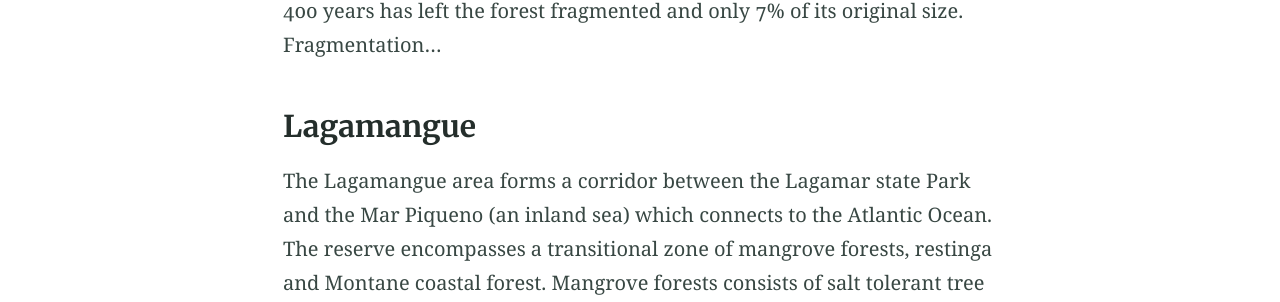
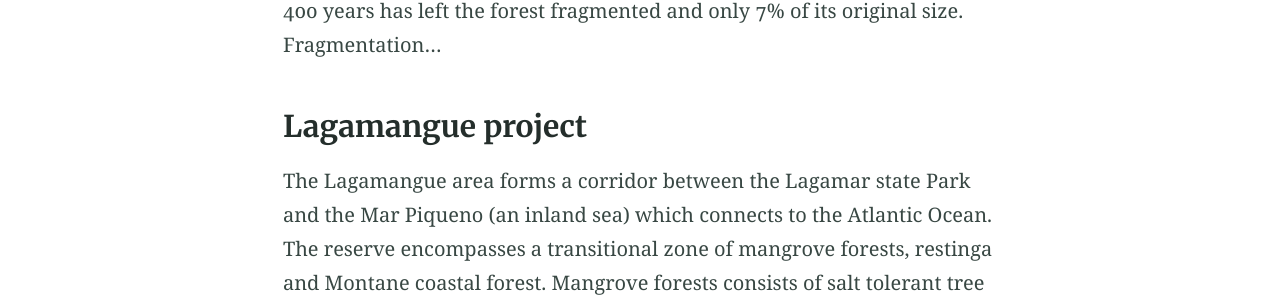
Before and after one commit to lagamangue/lagamangue.github.io, a Jekyll site: the page built from elements.md, in a window 1280 px wide. Shown: the part 355-657 px from the top of the page. Built offline with Jekyll 4.4.1, drawn with Linux system fonts in a browser that asks for light colours.

Commit message:
Update elements.md

```diff
--- a/elements.md
+++ b/elements.md
@@ -8,7 +8,7 @@ title: <small> (website under construction) </small>
 The Atlantic forest is a biome that stretches from Argentina all the way until the north east of Brazil. After the Amazon, it is the second largest forest in South America. Progressive sustained deforestation over the last 400 years has left the forest fragmented and only 7% of its original size. Fragmentation...
 
 
-### Lagamangue
+### Lagamangue project
 The Lagamangue area forms a corridor between the Lagamar state Park and the Mar Piqueno (an inland sea) which connects to the Atlantic Ocean. The reserve encompasses a transitional zone of mangrove forests, restinga and Montane coastal forest.
 Mangrove forests consists of salt tolerant tree species that growth in the intertidal zones. Mangrove forests are important foraging habitat for many species of birds, nursery for many fish species
 Restinga
```
